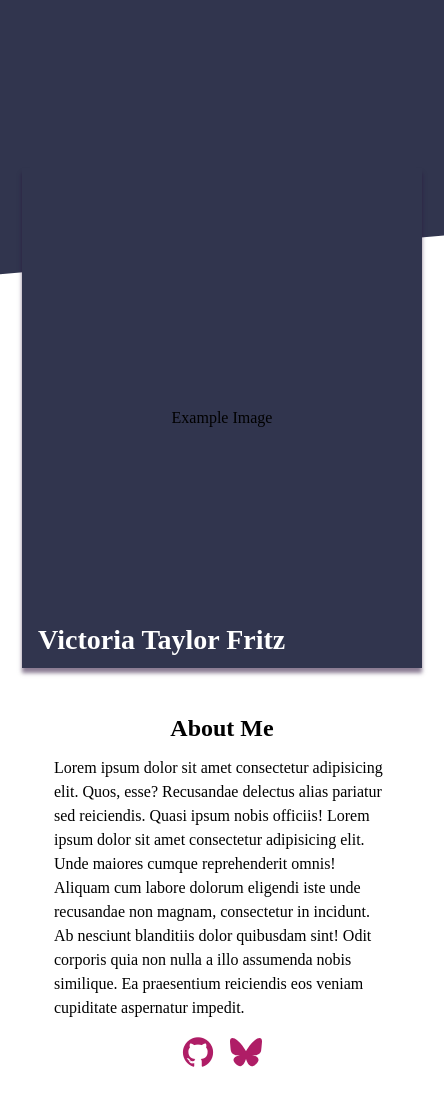
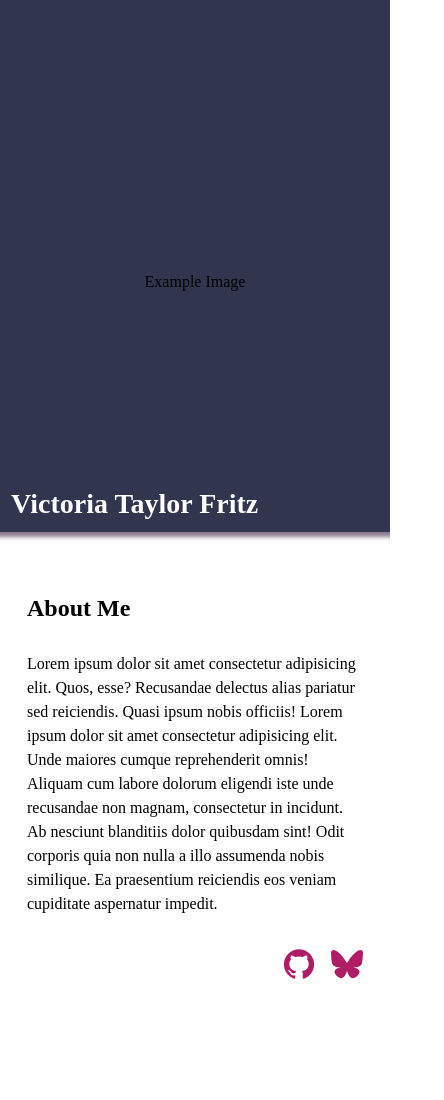
Before and after one commit to SapphicBear/homepage-advanced-html-css, a website built with webpack: page src/index.html in a window 390 px wide. Shown: the top 1100 px of the page, 444 px wide, since content can reach past the window. Built offline with nearby package versions, Linux system fonts and the light colour scheme.

Commit message:
Fix: Layout is responsive
Make layout responsive from large screens to mobile

```diff
--- a/src/index.html
+++ b/src/index.html
@@ -18,7 +18,7 @@
             <div class="example"> Example Image</div>
             <div class="about-me">
             <h2>About Me</h2>
-            <p><span class="square"></span>Lorem ipsum dolor sit amet consectetur adipisicing elit. Quos, esse? Recusandae delectus alias pariatur sed reiciendis. Quasi ipsum nobis officiis! Lorem ipsum dolor sit amet consectetur adipisicing elit. Unde maiores cumque reprehenderit omnis! Aliquam cum labore dolorum eligendi iste unde recusandae non magnam, consectetur in incidunt. Ab nesciunt blanditiis dolor quibusdam sint! Odit corporis quia non nulla a illo assumenda nobis similique. Ea praesentium reiciendis eos veniam cupiditate aspernatur impedit.</p>
+            <p>Lorem ipsum dolor sit amet consectetur adipisicing elit. Quos, esse? Recusandae delectus alias pariatur sed reiciendis. Quasi ipsum nobis officiis! Lorem ipsum dolor sit amet consectetur adipisicing elit. Unde maiores cumque reprehenderit omnis! Aliquam cum labore dolorum eligendi iste unde recusandae non magnam, consectetur in incidunt. Ab nesciunt blanditiis dolor quibusdam sint! Odit corporis quia non nulla a illo assumenda nobis similique. Ea praesentium reiciendis eos veniam cupiditate aspernatur impedit.</p>
 
             <ul class="icon-area">
                 <li><a href="#"><i class="devicon-github-original"></i></a></li>
--- a/src/styles.css
+++ b/src/styles.css
@@ -134,10 +134,10 @@ section.header-area {
 }
 
 div.background {
-    min-width: 2000px;
+    min-width: 4000px;
     min-height: 35vh;
     position: absolute;
-    top: -100px;
+    top: -200px;
     left: -100px;
     transform: rotate(-5deg);
     background: var(--default);
@@ -187,6 +187,7 @@ main {
 
 
 footer {
+    min-height: 50dvh;
     padding: 2rem;
     background: var(--default);
     place-self: stretch;
@@ -198,6 +199,13 @@ main > h2, footer > h2 {
 
 
 @media (max-width: 980px) {
+    body {
+        display: flex;
+        flex-direction: column;
+    }
+    header {
+        align-items: flex-start;
+    }
     section.header-area {
         display: grid;
         grid-template-columns: repeat(5, 1fr);
@@ -205,29 +213,27 @@ main > h2, footer > h2 {
         justify-items: center;
     }
     div.about-me {
-        display: grid;
+        display: flex;
+        padding-top: 3rem;
+        justify-content: flex-end;
+        flex-wrap: nowrap;
+        gap: 2rem;
         grid-column: 1 / -1;
-        min-height: 350px;
-        grid-template-columns: repeat(5, 0.5fr);
-
-        p, h2, .icon-area {
-            grid-column: 3 / -1;
-        }
+        grid-row: 2;
+        max-height: 400px;
     }
     div.example {
+        grid-row: 1;
         place-self: start;
         margin-top: -20px;
         margin-left: -20px;
         height: 350px;
         min-width: 300px;
-        grid-column: 1 / 3;
-    }
-    .about-me, .example {
-        grid-row: 1 / 2;
+        grid-column: 3;
     }
 }
 
-@media (max-width: 500px) {
+@media (max-width: 630px) {
     section.header-area {
         display: flex;
         flex-direction: column;
```
